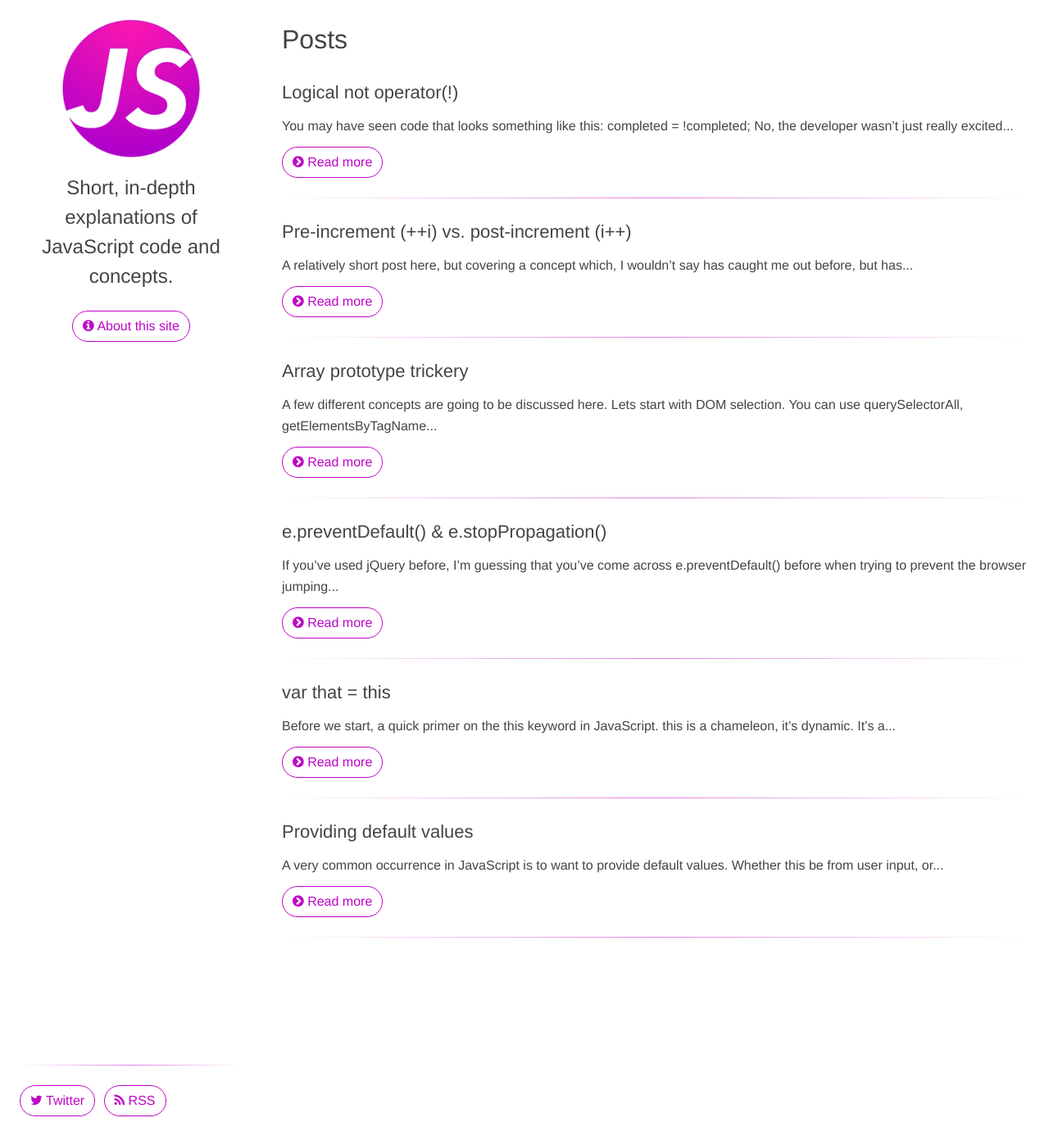
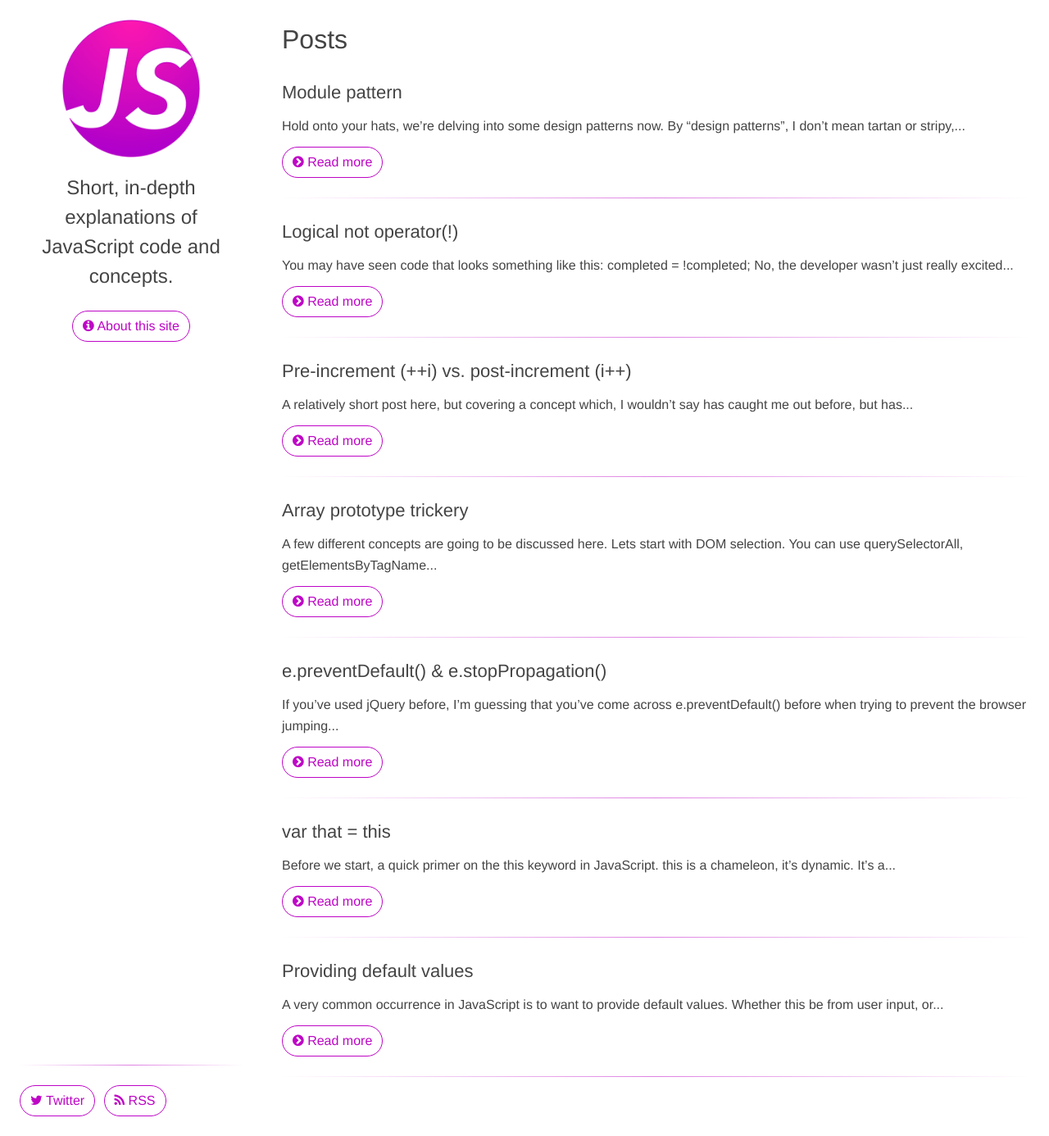
Before and after one commit to benhowdle89/js-idioms, a Jekyll site: the page built from index.html, in a window 1280 px wide and 1386 px high. Shown: the whole window at 82% size. Built offline with Jekyll 4.4.1, drawn with Linux system fonts in a browser that asks for light colours; nearby versions of some CDN libraries; comment, search, counter and statistics services are not loaded; some of the changed lines change nothing that is shown.

Commit message:
new post

```diff
--- a/_config.yml
+++ b/_config.yml
@@ -6,3 +6,4 @@ baseurl: ""
 # Build settings
 markdown: kramdown
 permalink: pretty
+future: false
--- /dev/null
+++ b/_posts/2014-07-18-module-pattern.markdown
@@ -0,0 +1,69 @@
+---
+layout: post
+title:  "Module pattern"
+date:   2014-07-18 18:25:31
+---
+
+Hold onto your hats, we're delving into some design patterns now. By "design patterns", I don't mean tartan or stripy, but ways to structure code that solved a common issue in software development. This code won't achieve much on its own, but serves as a template, or a boilerplate for building upon. If you want to read further on design patterns, it wouldn't be much of a post on JavaScript design patterns if I didn't mention Addy Osmani's stellar [resource](http://addyosmani.com/resources/essentialjsdesignpatterns/book/).
+
+Now, the module pattern. What does it look like? Its the one with all the parenthesis at the top and bottom, like so:
+
+{% highlight javascript %}
+(function(helpers, Chat){
+	// hi i'm in a module
+})(helpers, Chat);
+{% endhighlight %}
+
+If we break down the anatomy of what we've just typed, we have a normal function:
+
+{% highlight javascript %}
+function(helpers, Chat){
+	// hi i'm in a module
+}
+{% endhighlight %}
+
+Bit more familiar, right? So we have a function that takes two arguments, `helpers` and `Chat`. How could we call this function? Well we could call it like we normally would (but we'd give it a name):
+
+{% highlight javascript %}
+function myModule(helpers, Chat){
+	// hi i'm in a module
+}
+
+myModule(helpers, Chat);
+{% endhighlight %}
+
+But what if we want it to run straight away, ie. when the page loads? Well, the above would do it, but we can wrap it in, what's commonly known as, an [Immediately Invoked Function Expression](http://benalman.com/news/2010/11/immediately-invoked-function-expression/), which means that we wrap our anonymous function in two parenthesis `()` and then invoke it, with two more `()`.
+
+So we end up with a function that is immediately ran (executed):
+
+{% highlight javascript %}
+(function(helpers, Chat){
+	// hi i'm in a module
+})(helpers, Chat);
+{% endhighlight %}
+
+So what are the bits at the bottom? Well, they're the arguments we pass into the function. Just like this example:
+
+`myModule(helpers, Chat);`
+
+Except we're wrapping this around the function we're invoking.
+
+Why might we do this? Well, because we're good little JavaScript citizens. And we don't pollute the global scope. Quick reminder, if I just do this, `var foo = "bar";`, then `foo` has been placed into the global scope. That means if your colleague that hates you and really wants to pee you off, can set `foo` to "snafu", and we have a *major* problem. Conflict.
+
+So what do we do? We create our own scope, our own little safe-haven from the world. We do this by wrapping our code in a function and calling it immediately:
+
+{% highlight javascript %}
+(function(){
+	var foo = "bar"; // no colleague is going to ruin my day
+})();
+{% endhighlight %}
+
+This bit is going to sound a little like a programming sales pitch, but do stick with me. Creating modules is good (some would say, just better) for many many reasons. It creates encapsulation. You've created your own sandbox here, where you're safe to create variables called *whatever-the-hell-you-like* without burdening the rest of your code. You're managing dependencies. If we created a normal function, we might be referencing anything from our code, a little `foo` from here, a little `bar` from there. To look at that function, you wouldn't really understand what that function needs (externally) to run correctly. However, with a module, you can be very declarative, and say, "I'm using jQuery. I'll pass it in at the bottom, and use it in my module", like so:
+
+{% highlight javascript %}
+(function($){
+	// ball me Resig
+})(jQuery);
+{% endhighlight %}
+
+Once you have the idea of modules down, you may feel natural progression to start splitting your code out into separate files. Which by many standards, makes it a "true" module. Once we're at this point, you can ditch all the `<script />` tags from your `index.html` and start to look at things like [Browserify](http://browserify.org/) or the future savvy among you may know that ES6 is peeking it's head around the corner, where modules will becomes native to JavaScript (ie. you won't need to process your JavaScript source code before it runs in the browser, like you have to process .sass files to make them into .css files). For a look at what's to come, check out [http://jsmodules.io/](http://jsmodules.io/).
```
